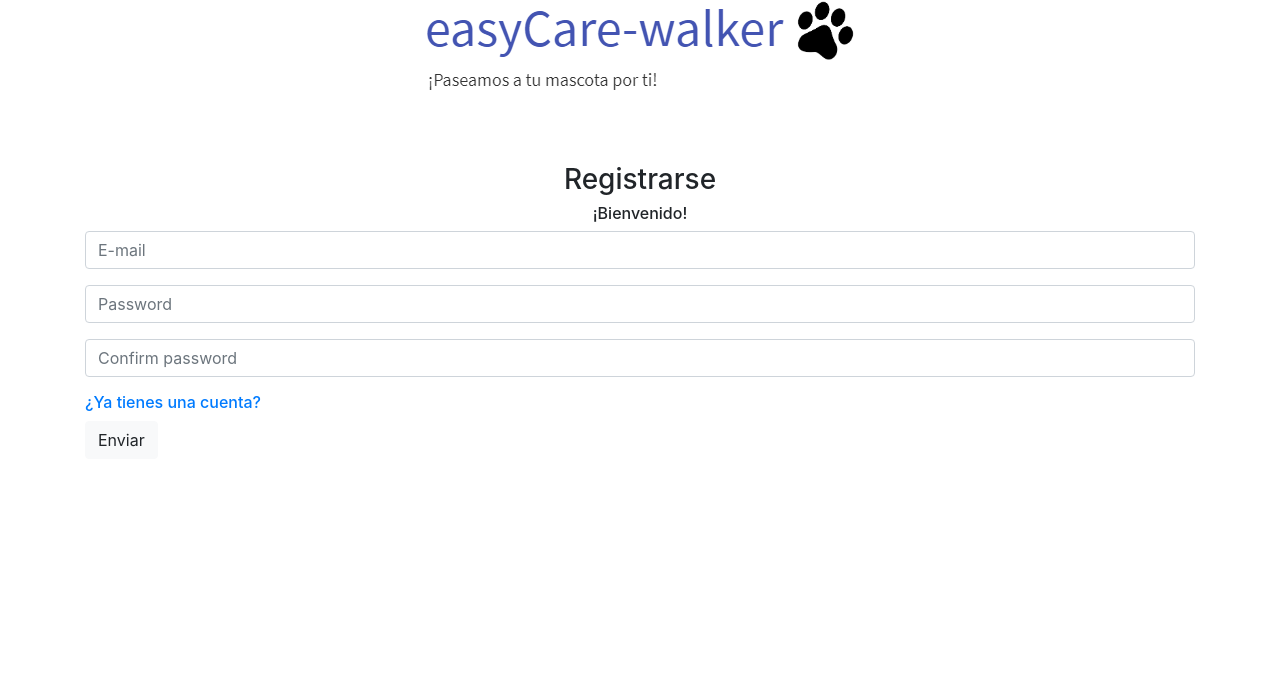
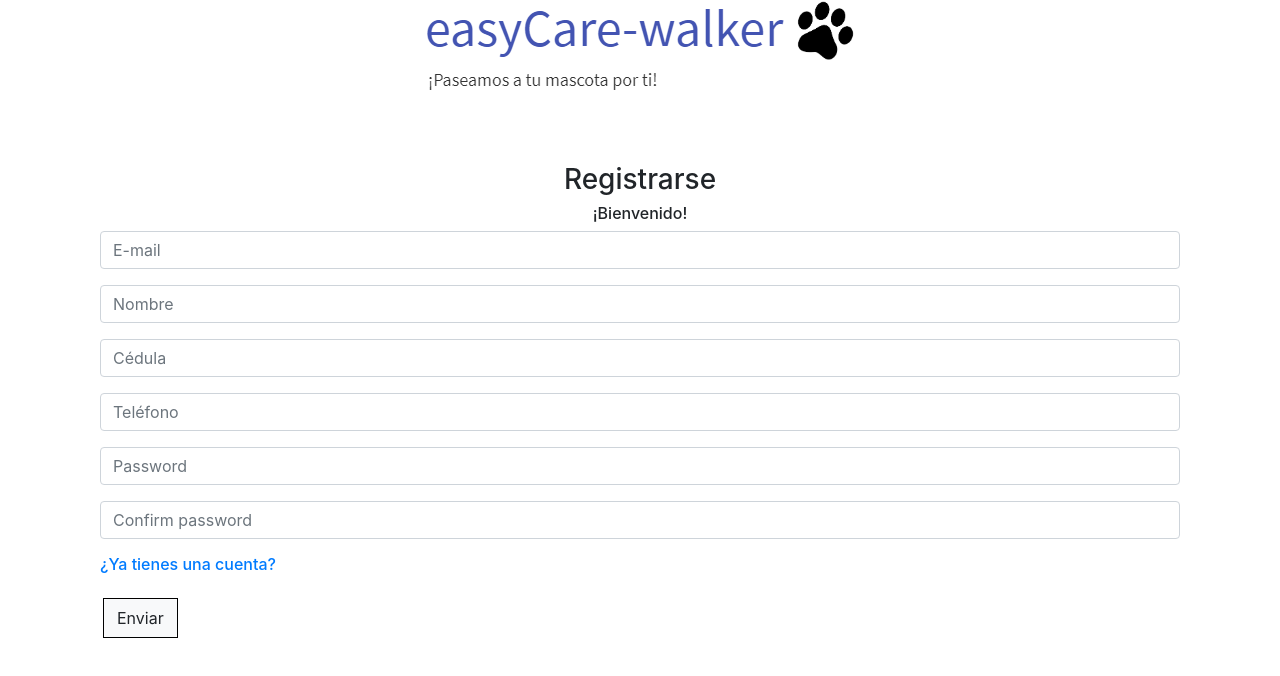
Before and after one commit to Nattpalacios/easyCareApp-paseadores, a React (Create React App) app: page /register in a window 1280 px wide. Shown: the top 676 px of the page. Built offline with nearby package versions, Linux system fonts and the light colour scheme; no server answers.

Commit message:
Register paseadores

```diff
--- a/src/components/register/register.js
+++ b/src/components/register/register.js
@@ -1,6 +1,8 @@
 import React, { Component } from 'react';
 
+import { ACCESS_TOKEN } from '../../constants/index';
 import LoginService from '../../services/loginService';
+import ModalCargando from '../modalCargandoComponent/modalCargando';
 
 import Logo from '../logo/logo';
 
@@ -8,12 +10,32 @@ export default class Register extends Component{
 
     constructor(){
         super();
+        this.state = {
+            cargando : false,
+            email : "",
+            password : "",
+            confirmPassword : "",
+            cedula : "",
+            nombre : "",
+            telefono : "",
+        };
+
         this.verificarAutenticacion = this.verificarAutenticacion.bind(this);
         this.validacionCorrecta = this.validacionCorrecta.bind(this);
         this.validacionIncorrecta = this.validacionIncorrecta.bind(this);
+        this.registrar = this.registrar.bind(this);
+        this.hadleChange = this.hadleChange.bind(this);
+        this.registroCorrecto = this.registroCorrecto.bind(this);
+        this.registroIncorrecto = this.registroIncorrecto.bind(this);
 
         this.verificarAutenticacion();
 
+    }
+
+    hadleChange(event){
+        this.setState({
+            [event.target.name] : event.target.value
+        });
     }
 
     verificarAutenticacion = function(e) {
@@ -30,9 +52,43 @@ export default class Register extends Component{
 
     }
 
+    registrar(event){
+        event.preventDefault();
+        console.log(this.state.email + " "+ this.state.password + " " + this.state.confirmPassword);
+
+        if(this.state.password === this.state.confirmPassword){
+            this.setState({
+                cargando : true
+            });
+            var servicio = new LoginService();
+            servicio.registrar(this.state.email,this.state.password,this.state.nombre,this.state.cedula,this.state.telefono,this.registroCorrecto,this.registroIncorrecto);
+        }else{
+            alert("Las contraseñas no son iguales");
+        }
+    }
+
+    registroCorrecto = function(token) {
+        localStorage.setItem(ACCESS_TOKEN, token);
+        this.setState({
+            cargando : false
+        });
+        this.verificarAutenticacion();
+    }
+
+    registroIncorrecto = function (error) {
+        this.setState({
+            cargando : false
+        });
+        console.log(error);
+        alert("No se pudo realizar el registro. Intentelo mas tarde.");
+    }
 
     render(){
         return(
+            <React.Fragment>
+                <ModalCargando
+                modalIsOpen = {this.state.cargando}
+                />
                 <div className="container">
                     <div className="">
                         <Logo/>
@@ -43,20 +99,39 @@ export default class Register extends Component{
                             <h6>¡Bienvenido!</h6>
                         </center>
                     </div>
-                <div>
+                    <div className="container">
+                        <form onSubmit={this.registrar}>
                             <div className="form-group">
-                        <input type="email" className="form-control" placeholder="E-mail"></input>
+                                <input rquired type="email" name="email" onChange={this.hadleChange} className="form-control" placeholder="E-mail"></input>
                             </div>
                             <div className="form-group">
-                        <input type="password" className="form-control" placeholder="Password"></input>
+                                <input required type="text" name="nombre" onChange={this.hadleChange} className="form-control" placeholder="Nombre"></input>
                             </div>
                             <div className="form-group">
-                        <input type="password" className="form-control" placeholder="Confirm password"></input>
+                                <input required type="text" name="cedula" onChange={this.hadleChange} className="form-control" placeholder="Cédula"></input>
+                            </div>
+                            <div className="form-group">
+                                <input required type="text" name="telefono" onChange={this.hadleChange} className="form-control" placeholder="Teléfono"></input>
+                            </div>
+                            <div className="form-group">
+                                <input required type="password" name="password" onChange={this.hadleChange} className="form-control" placeholder="Password"></input>
+                            </div>
+                            <div className="form-group">
+                                <input required type="password" name="confirmPassword" onChange={this.hadleChange} className="form-control" placeholder="Confirm password"></input>
                             </div>
                             <a href="/iniciarSesion"><h6>¿Ya tienes una cuenta?</h6></a>
-                    <button className="btn btn-light">Enviar</button>
+                            <div className="estiloBotonLeft">
+                                <button className="btn btn-outline btn-light">Enviar</button>
+                            </div>
+                        </form>
                     </div>
                 </div>
+            </React.Fragment>
+
+
+
+
+
         );
     }
 }
--- a/src/constants/index.js
+++ b/src/constants/index.js
@@ -1,3 +1,3 @@
-// export const API_BASE_URL_BACK = 'http://localhost:8080';
-export const API_BASE_URL_BACK = 'https://arswbackeasycare.herokuapp.com';
+export const API_BASE_URL_BACK = 'http://localhost:8080';
+// export const API_BASE_URL_BACK = 'https://arswbackeasycare.herokuapp.com';
 export const ACCESS_TOKEN = 'accessToken';
--- a/src/index.js
+++ b/src/index.js
@@ -1,7 +1,7 @@
 import React from 'react';
 import ReactDOM from 'react-dom';
 import './index.css';
-import App from './App';
+//import App from './App';
 import * as serviceWorker from './serviceWorker';
 //import Template from './components/templates/template';
 
--- a/src/services/loginService.js
+++ b/src/services/loginService.js
@@ -52,4 +52,22 @@ export default class LoginService{
             incorrect();
         });
     }
+
+    registrar = function(email, password, nombre, cedula, telefono, correct, incorrect) {
+        var init = {
+            method : "POST"
+        };
+
+        fetch(API_BASE_URL_BACK+"/paseadores/register/"+email+"/"+password+"/"+nombre+"/"+cedula+"/"+telefono, init)
+        .then(function(response) {
+            if(response.ok) return response.text();
+            incorrect(response);
+        })
+        .then(function(token) {
+            correct(token);
+        })
+        .catch(function(error) {
+            incorrect(error);
+        })
+    }
 }
```
Lines whose indentation alone changed are shown as unchanged.
